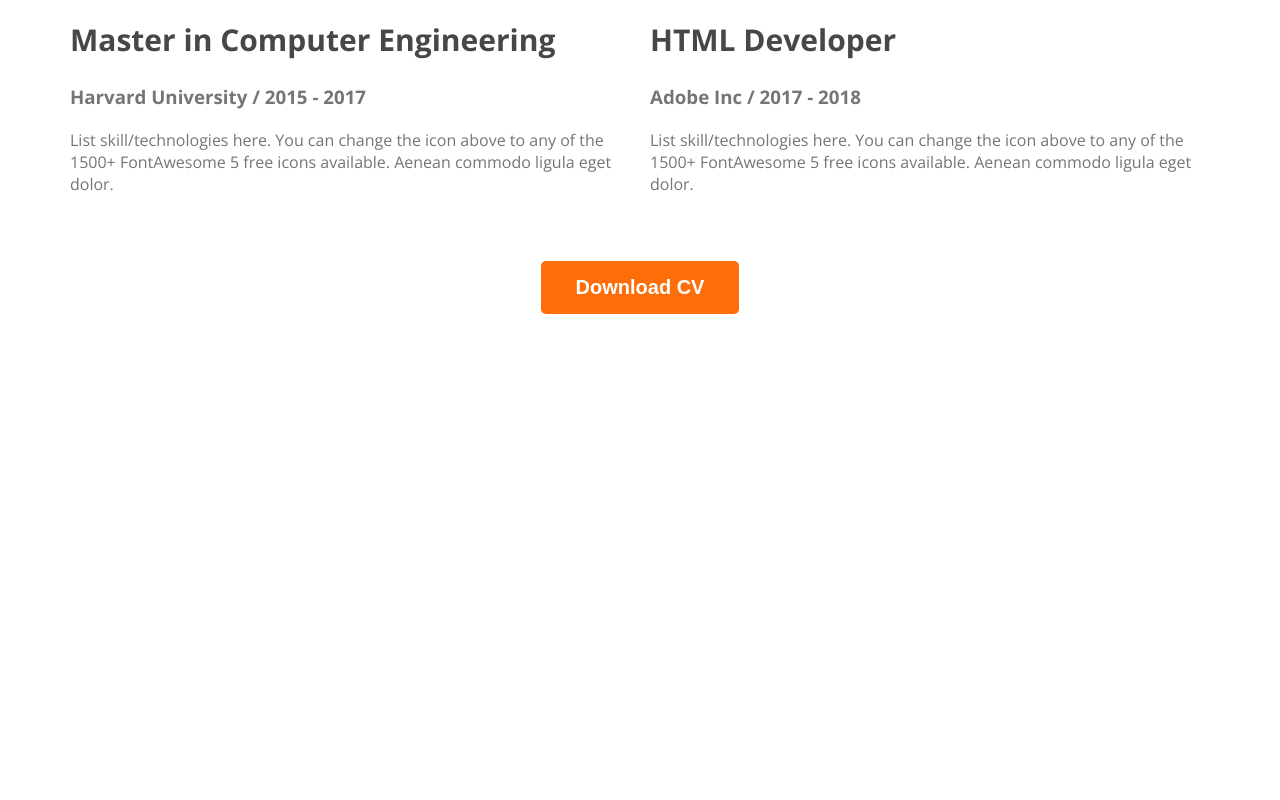
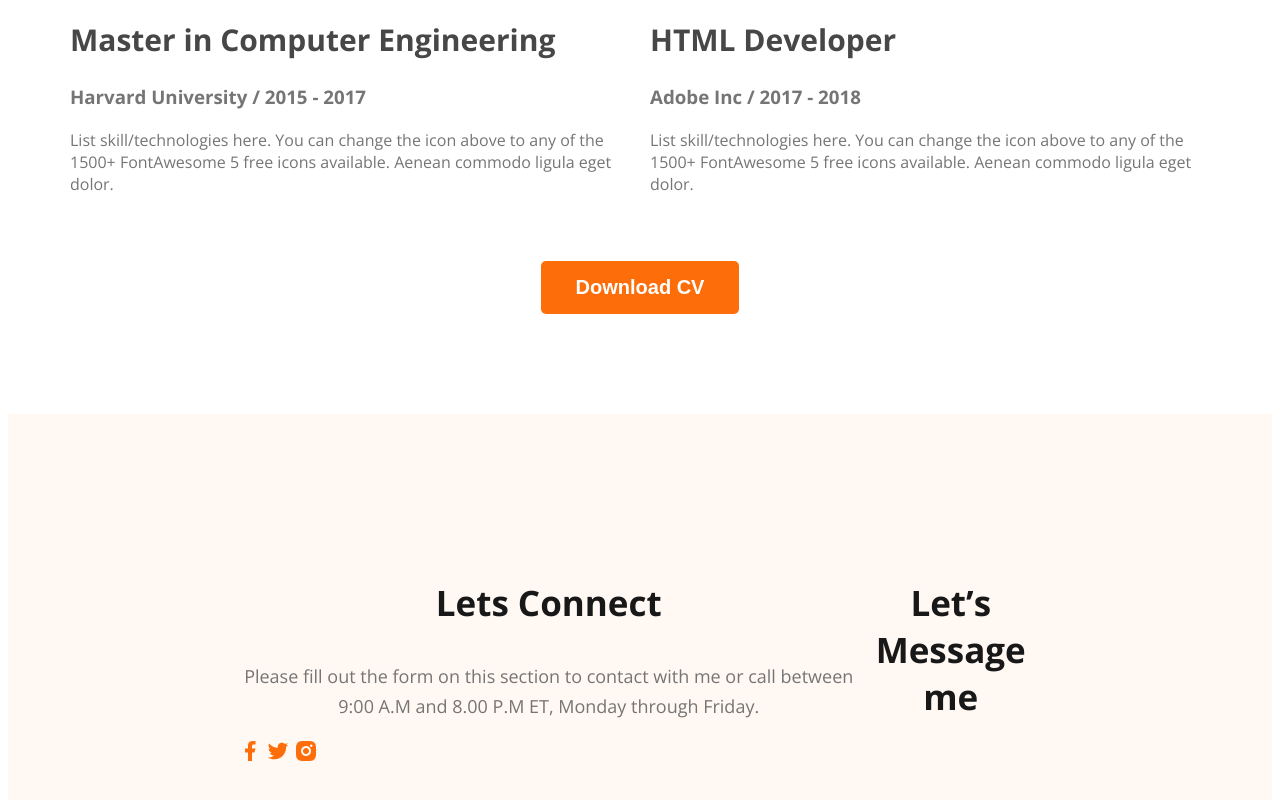
Before and after one commit to AminaSultana08/webdeveloper-portfolio, a plain HTML site: page index.html in a window 1280 px wide. Shown: the part 2987-3787 px from the top of the page. Before the commit the page ends 3309 px from the top, so only its background shows below. Drawn offline with nearby package versions, Linux system fonts and the light colour scheme.

Commit message:
basic footer

```diff
--- a/index.html
+++ b/index.html
@@ -159,6 +159,18 @@
          </section>
     </main>
     <footer>
+        <div class="footer-column">
+            <h3 class="section-title">Lets Connect</h3>
+            <p class="section-description">Please fill out the form on this section to contact with me or call between 9:00 A.M and 8.00 P.M ET, Monday through Friday.</p>
+            <div class="social-links">
+                <a href="https://www.facebook.com/"><img src="./images/icons/facebook.png" alt=""></a>
+                <a href="https://twitter.com"><img src="./images/icons/twitter.png" alt=""></a>
+                <a href="https://www.instagram.com/"><img src="./images/icons/insta.png" alt=""></a>
+            </div>
+        </div>
+        <div class="footer-column">
+            <h3 class="section-title">Let’s Message me</h3>
+        </div>
 
     </footer>
 
--- a/styles/portfolio.css
+++ b/styles/portfolio.css
@@ -205,3 +205,10 @@ main section {
     text-align: center;
     margin-top: 50px;
 }
+/* footer-style */
+footer{
+    display: flex;
+    background-color:  #FFF8F3;
+    padding: 130px 230px;
+    margin-top: 100px;
+}
```
